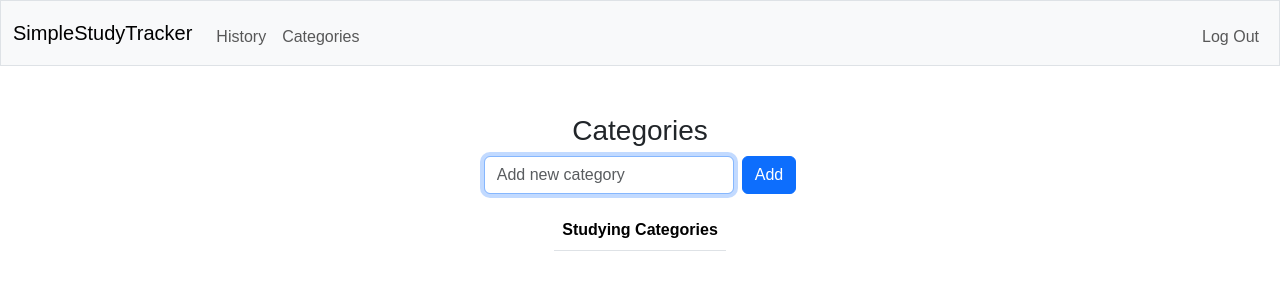
After one commit to gabriel-gy-tan/study-tracker, a Flask app: page /categories in a window 1280 px wide. The commit adds this page. Shown: the top 300 px of the page. Run offline with Flask 3, Linux system fonts and the light colour scheme; the visitor is signed in with stand-in values (Sample User, id 1); data that the repository does not hold is empty; some libraries are stand-ins or nearby versions.

Commit message:
working categories page with both adding categories and deleting them, working on updating name now

```diff
--- a/app.py
+++ b/app.py
@@ -24,6 +24,31 @@ app.secret_key = os.getenv("SECRET_KEY")
 @login_required
 def index():
     return render_template("index.html")
+
+@app.route("/categories", methods=["GET", "POST"])
+@login_required
+def categories():
+    if request.method == "POST":
+        category = request.form.get("category")
+        connection = get_db_connection()
+        connection.execute("INSERT INTO categories (user_id, category_name) VALUES (?, ?)", (session["user_id"], category))
+        connection.commit()
+        connection.close()
+
+    connection = get_db_connection()
+    categories = connection.execute("SELECT * FROM categories WHERE user_id = ?", (session["user_id"],)).fetchall()
+    return render_template("categories.html", categories = categories)
+
+@app.route("/delete", methods=["POST"])
+@login_required
+def delete():
+    if request.method == "POST":
+        id = request.form.get("id")
+        connection = get_db_connection()
+        connection.execute("DELETE FROM categories WHERE id = ?", (id,))
+        connection.commit()
+        connection.close()
+        return redirect("/categories")
 
 @app.route("/register", methods=["GET", "POST"])
 def register():
--- /dev/null
+++ b/templates/categories.html
@@ -0,0 +1,40 @@
+{% extends "layout.html" %}
+{% block title %}
+    Log in
+{% endblock %}
+
+{% block main %}
+    <h3>Categories</h3>
+    <form action="/categories" method="post">
+        <div class="mb-3 d-flex justify-content-center align-items-center gap-2">
+            <input autocomplete="off" autofocus class="form-control" name="category" placeholder="Add new category" type="text" style="width: 250px;">
+            <button class="btn btn-primary" type="submit">Add</button>
+        </div>
+    </form>
+
+    <table class="table mx-auto" style="width: auto;">
+        <thead>
+            <tr>
+                <th>Studying Categories</th>
+            </tr>
+        </thead>
+        <tbody>
+            {% for category in categories %}
+            <tr>
+                <td>
+                    {{ category["category_name"]}}
+
+                </td>
+                <td>
+                    <form action="/delete" method="post">
+
+                        <input name="id" type="hidden" value='{{ category["id"] }}' >
+                        <button class="btn btn-primary" type="submit">Delete</button>
+
+                    </form>
+                </td>
+            </tr>
+            {% endfor %}
+        </tbody>
+    </table>
+{% endblock %}
--- a/templates/layout.html
+++ b/templates/layout.html
@@ -41,7 +41,7 @@
                     {% if session["user_id"] %}
                         <ul class="navbar-nav me-auto mt-2">
                             <li class="nav-item"><a class="nav-link" href="/history">History</a></li>
-                            <li class="nav-item"><a class="nav-link" href="/category">Categories</a></li>
+                            <li class="nav-item"><a class="nav-link" href="/categories">Categories</a></li>
                         </ul>
                         <ul class="navbar-nav ms-auto mt-2">
                             <li class="nav-item"><a class="nav-link" href="/logout">Log Out</a></li>
```
Also changed, not shown: init_db.py (+10 -1 lines), 1 other file.
